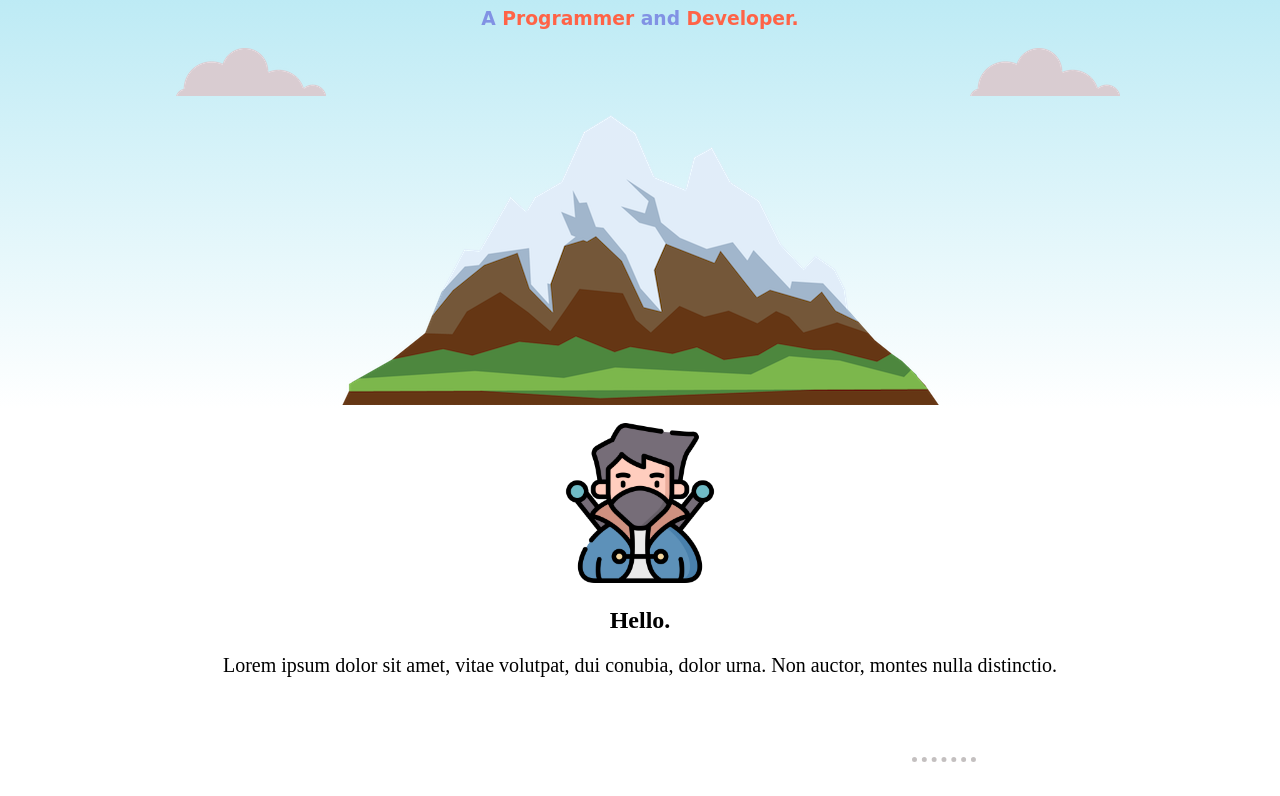
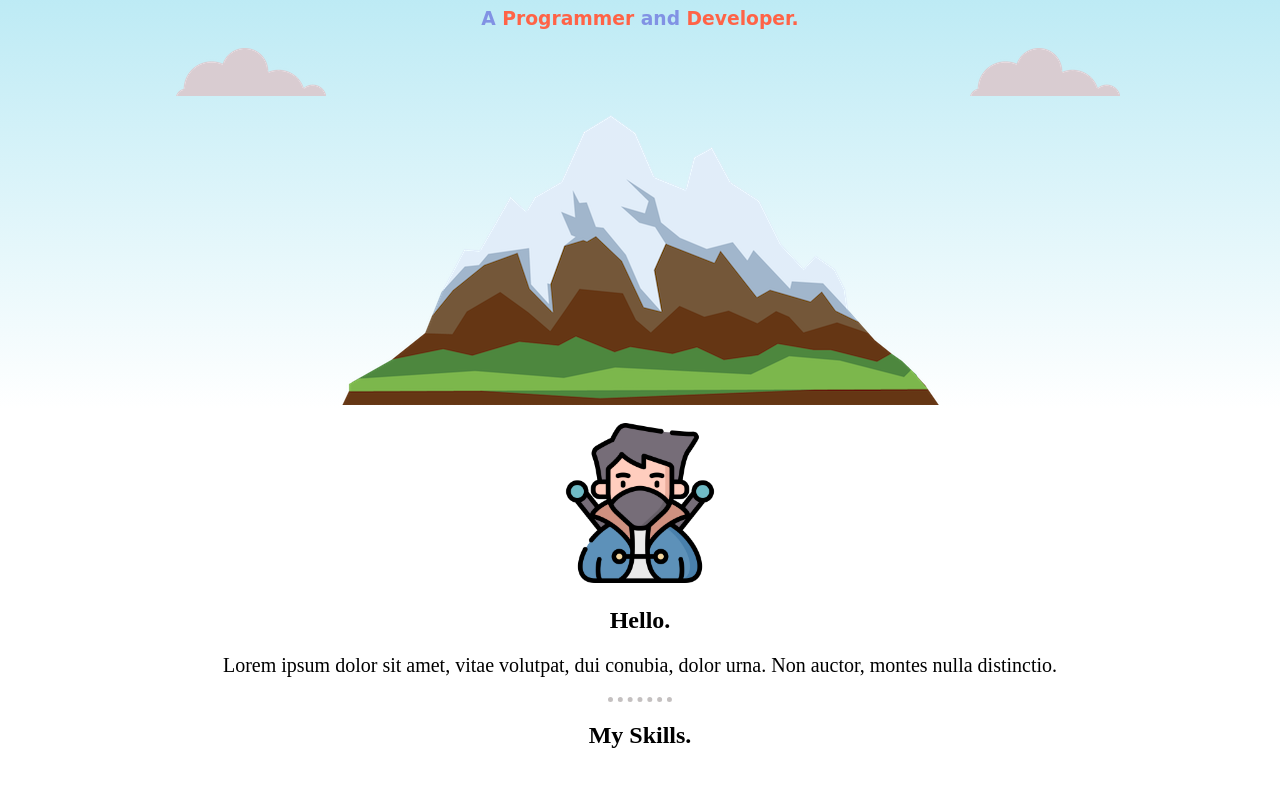
Before and after one commit to souravbain101/landing-page, a plain HTML site: page index.html in a window 1280 px wide. Shown: the part 155-951 px from the top of the page. Drawn offline with Linux system fonts and the light colour scheme.

Commit message:
changing it

```diff
--- a/style.css
+++ b/style.css
@@ -96,7 +96,7 @@ hr{
     border-style: none;
     border-top: 5px dotted #c4c0c0;;
     width: 4em;
-    margin: 5em 57em;
+
 }
 .bottom-container{
     background-image: linear-gradient(white,rgb(101 207 231 / 59%) );
```
